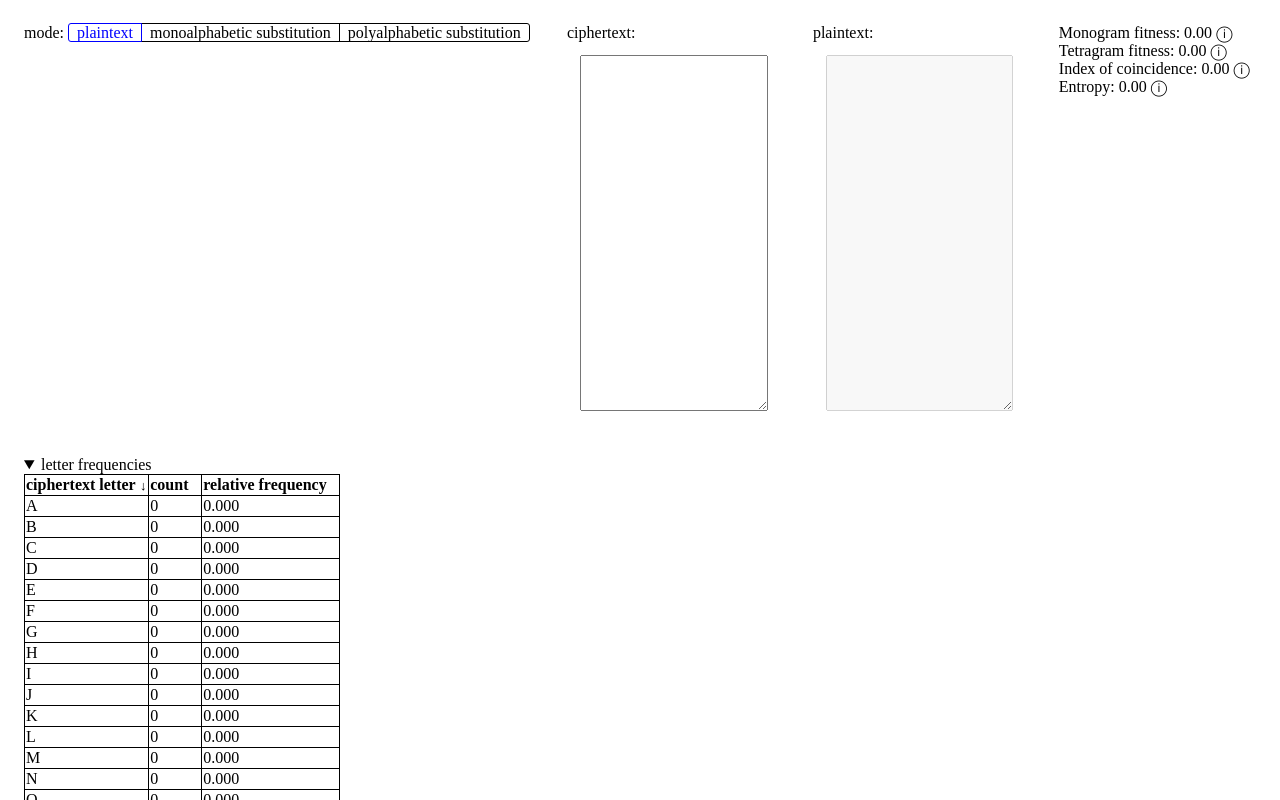
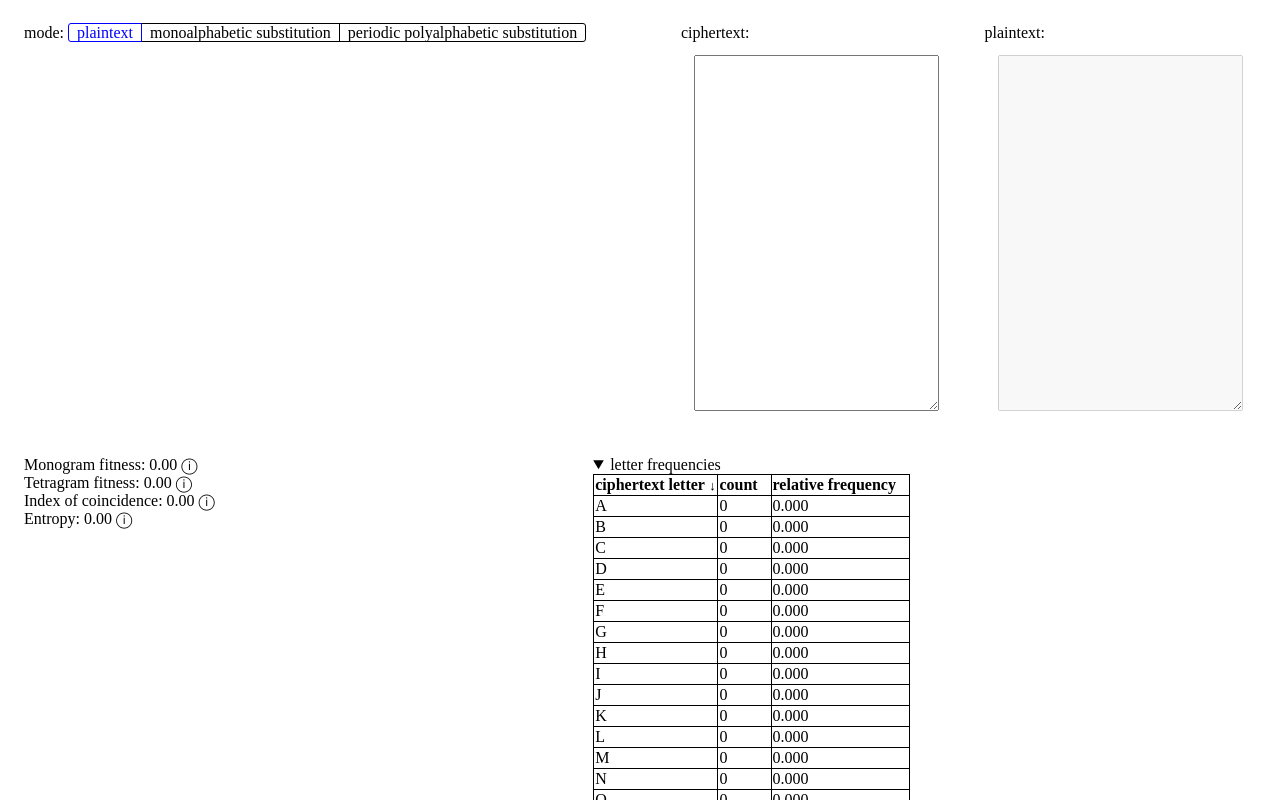
Before and after one commit to pufferfish101007/cryptanalysis, a Vue app: page / in a window 1280 px wide. Shown: the top 800 px of the page. Built offline with nearby package versions, Linux system fonts and the light colour scheme.

Commit message:
allow multiple substitution alphabets in the table

```diff
--- a/src/App.vue
+++ b/src/App.vue
@@ -5,26 +5,62 @@
     import Modal from './components/Modal.vue';
     import { decipherMonoAlphabeticSubstitution } from './lib/hill-climbing.js';
     import HillClimbWorker from './lib/hill-climbing.js?worker'
-    import { reactive, ref, watch } from 'vue';
+    import { computed, reactive, ref, watch } from 'vue';
     const hillClimberWorker = new HillClimbWorker();
-    const modesEnum = [['plaintext', 'plaintext'], ['monoalphabetic', 'monoalphabetic substitution'], ['polyalphabetic', 'polyalphabetic substitution']];
+    const modesEnum = [['plaintext', 'plaintext'], ['monoalphabetic', 'monoalphabetic substitution'], ['polyalphabetic', 'periodic polyalphabetic substitution']];
     const cyphertext = ref('');
-    const plaintext = ref('');
     const ciphermode = ref('plaintext');
     const subletters = reactive('abcdefghijklmnopqrstuvwxyz'.split(''));
+    const polySubLetters = reactive(Array.from({ length: 5 }, _ => 'abcdefghijklmnopqrstuvwxyz'.split('')))
+    const polyalphabeticPeriod = ref(5);
     const processingModal = ref();
     const thresholdModal = ref();
     const hillClimbThreshold = ref(25_000);
     const hillClimbType = ref('');
-    watch([cyphertext, subletters, ciphermode], () => {
+    const letterFreqsColumns = computed(() => reactive(
+      [
+        { key: 'cipherletter', name: 'ciphertext letter' },
+        { key: 'count' },
+        { key: 'freq', name: 'relative frequency' }
+      ].concat(ciphermode.value === 'monoalphabetic' ?
+      [{ key: 'subletter0', name: 'substitution letter' }] :
+      (ciphermode.value === 'polyalphabetic' ?
+        Array.from({ length: polyalphabeticPeriod.value }, (_, i) => ({
+            key: `subletter${i}`,
+            name: `substitution letter ${i + 1}`
+          })
+        ) : [])
+      )
+    ));
+    const letterFreqsData = computed(() => Object.entries(monogramFrequencies(cyphertext.value, true)).map((a, i) => [
+        ...a,
+        ((a[1] / cyphertext.value.length) || 0).toFixed(3)].concat(
+          ciphermode.value === 'monoalphabetic' ?
+          [subletters[i]] :
+          (ciphermode.value === 'polyalphabetic' ?
+            polySubLetters.slice(0, polyalphabeticPeriod.value ?? 0).map(s => s[i]) :
+            []))
+    ));
+    watch(cyphertext, () => {
       cyphertext.value = cyphertext.value.toUpperCase();
+    })
+    watch(polyalphabeticPeriod, () => {
+      console.log('pap')
+      if (polyalphabeticPeriod.value > polySubLetters.length) {
+        console.log('big pap')
+        polySubLetters.push(...Array.from({ length: polyalphabeticPeriod.value - polySubLetters.length }, _ => 'abcdefghijklmnopqrstuvwxyz'.split('')));
+        console.log(polySubLetters)
+      }
+    });
+    const plaintext = computed(() => {
+      let c = cyphertext.value;
       switch (ciphermode.value) {
         case 'monoalphabetic':
-          plaintext.value = decipherMonoAlphabeticSubstitution(cyphertext.value, subletters);
+          return decipherMonoAlphabeticSubstitution(c, subletters);
           break;
         case 'plaintext':
         default:
-          plaintext.value = cyphertext.value.toLowerCase();
+          return c.toLowerCase();
           break;
       }
     });
@@ -84,6 +120,7 @@
         <label :for="`mode-${id}`">{{ display }}</label>
       </template>
     </div>
+    <div v-if="ciphermode === 'polyalphabetic'"><label>period: <input type="number" v-model="polyalphabeticPeriod"></label></div>
     <div class="container vertical">ciphertext:<textarea v-model="cyphertext"></textarea></div>
     <div class="container vertical">plaintext:<textarea v-model="plaintext" disabled></textarea></div>
     <div>
@@ -98,10 +135,10 @@
         letter frequencies
       </summary>
       <Table
-        :columns="[{ key: 'cipherletter', name: 'ciphertext letter' }, { key: 'count' }, { key: 'freq', name: 'relative frequency' }].concat(ciphermode === 'monoalphabetic' ? [{ key: 'subletter', name: 'substitution letter' }] : [])"
-        :data="Object.entries(monogramFrequencies(cyphertext, true)).map((a, i) => [...a, ((a[1] / cyphertext.length) || 0).toFixed(3)].concat(ciphermode === 'monoalphabetic' ? [subletters[i]] : []))"
+        :columns="letterFreqsColumns"
+        :data="letterFreqsData"
       >
-        <template #subletter="{ data, primaryKey }">
+        <template v-for="i in polyalphabeticPeriod" #[`subletter${i-1}`]="{ data, primaryKey }">
           <div contenteditable @keydown.enter.prevent="$event.target.blur()" @input="subLetterInput($event, primaryKey)" @blur='subLetterBlur($event, primaryKey)' class="subletter-input">{{ data }}</div>
         </template>
       </Table>
```
